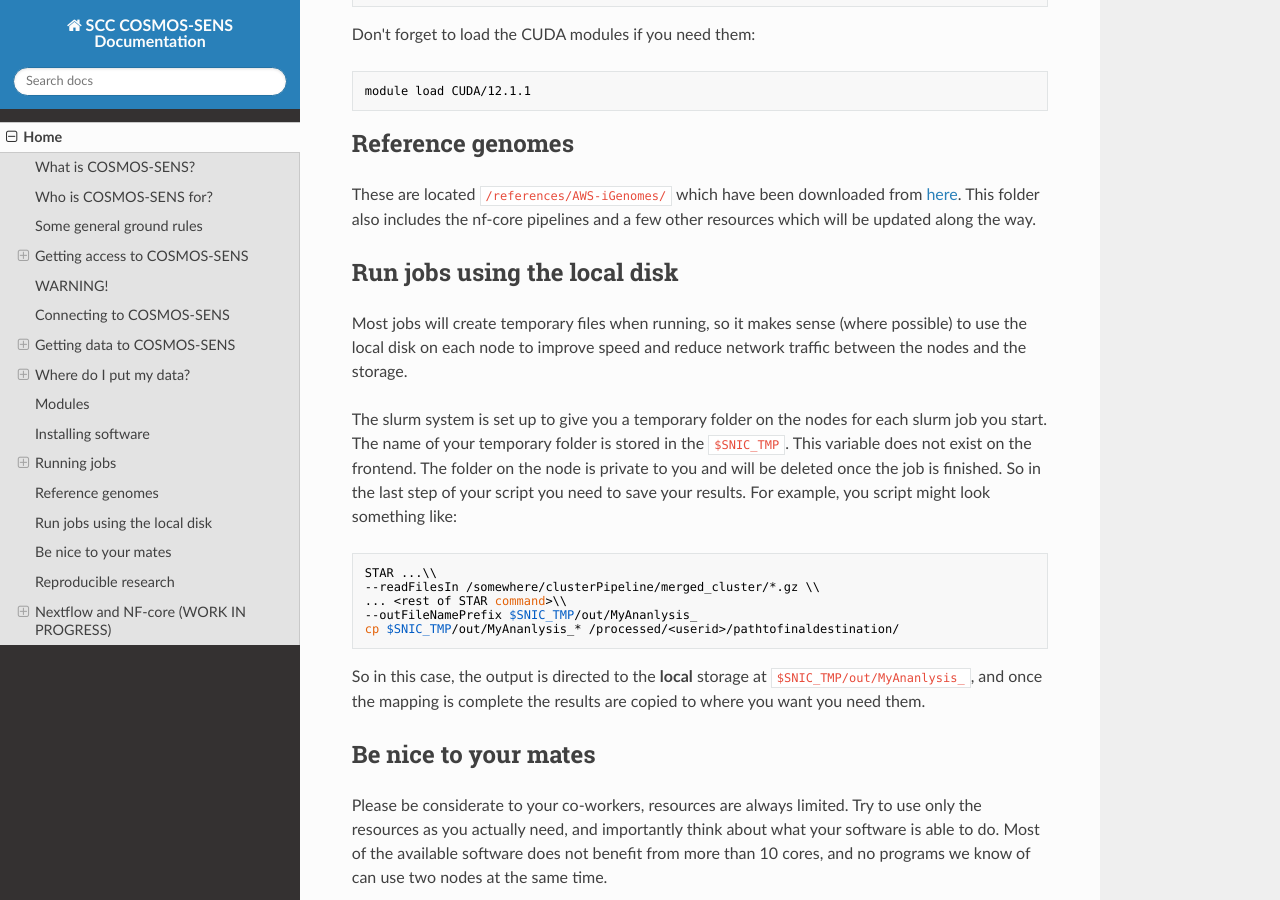
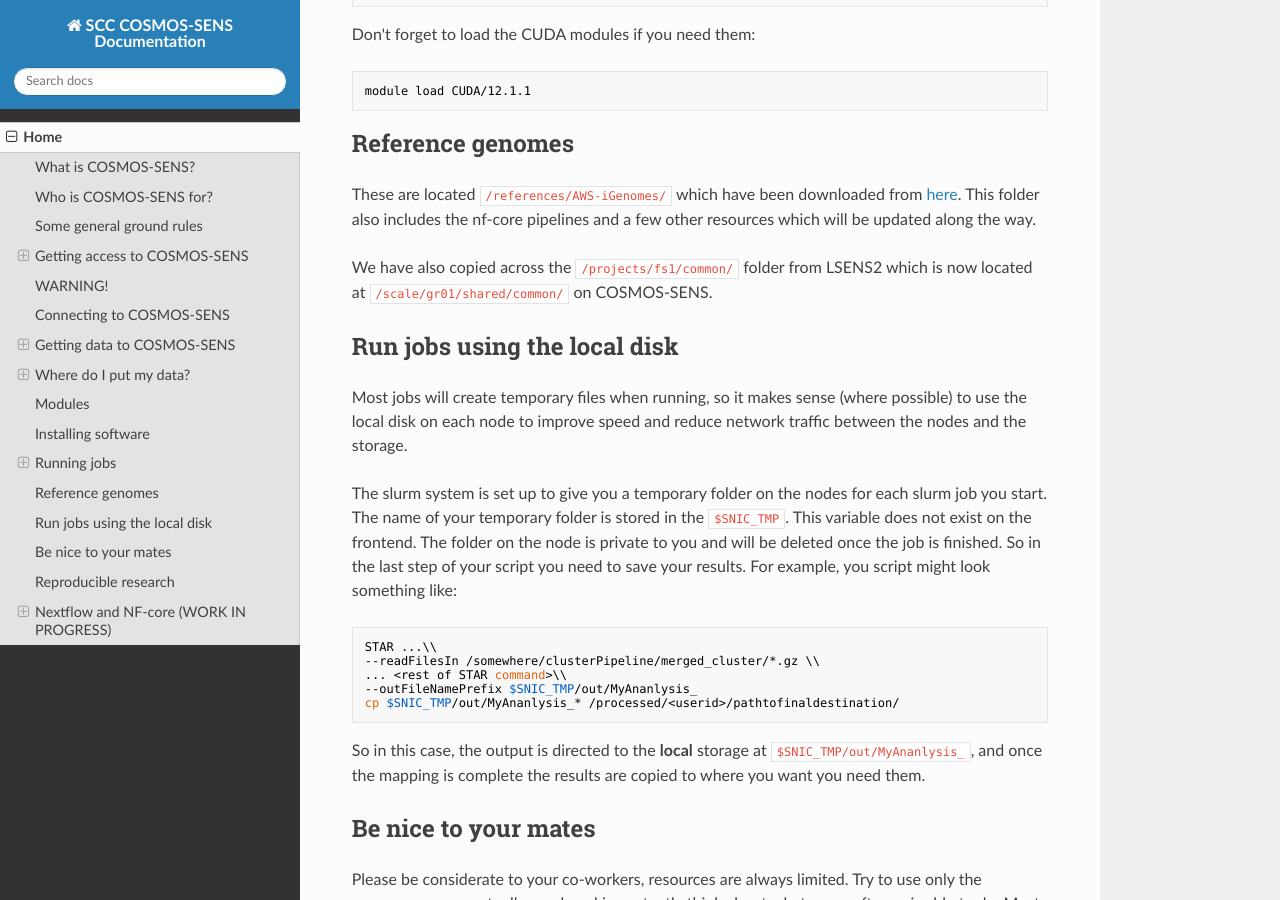
Before and after one commit to sccbioinformatics/SCC_CSENS_docs, an MkDocs documentation site: the page built from docs/index.md, in a window 1280 px wide and 900 px high, scrolled down 7128 px. Built offline with MkDocs 1.6.1, drawn with Linux system fonts in a browser that asks for light colours; nearby versions of some CDN libraries.

Commit message:
correct backup

```diff
--- a/docs/index.md
+++ b/docs/index.md
@@ -270,6 +270,8 @@ module load CUDA/12.1.1
 
 These are located `/references/AWS-iGenomes/` which have been downloaded from [here](https://ewels.github.io/AWS-iGenomes/). This folder also includes the nf-core pipelines and a few other resources which will be updated along the way.
 
+We have also copied across the `/projects/fs1/common/` folder from LSENS2 which is now located at `/scale/gr01/shared/common/` on COSMOS-SENS.
+
 ## Run jobs using the local disk
 Most jobs will create temporary files when running, so it makes sense (where possible) to use the local disk on each node to improve speed and reduce network traffic between the nodes and the storage.
 
```
